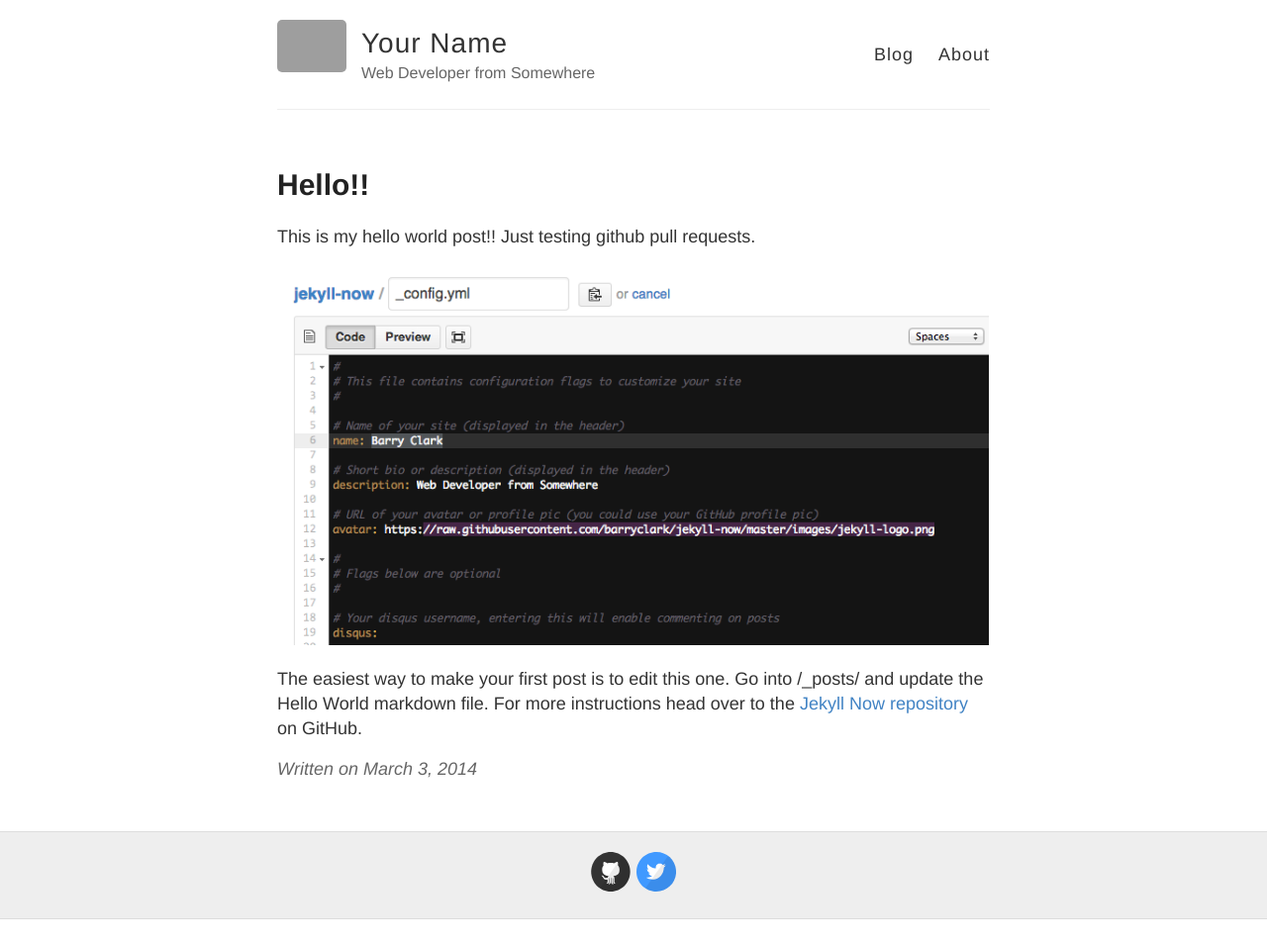
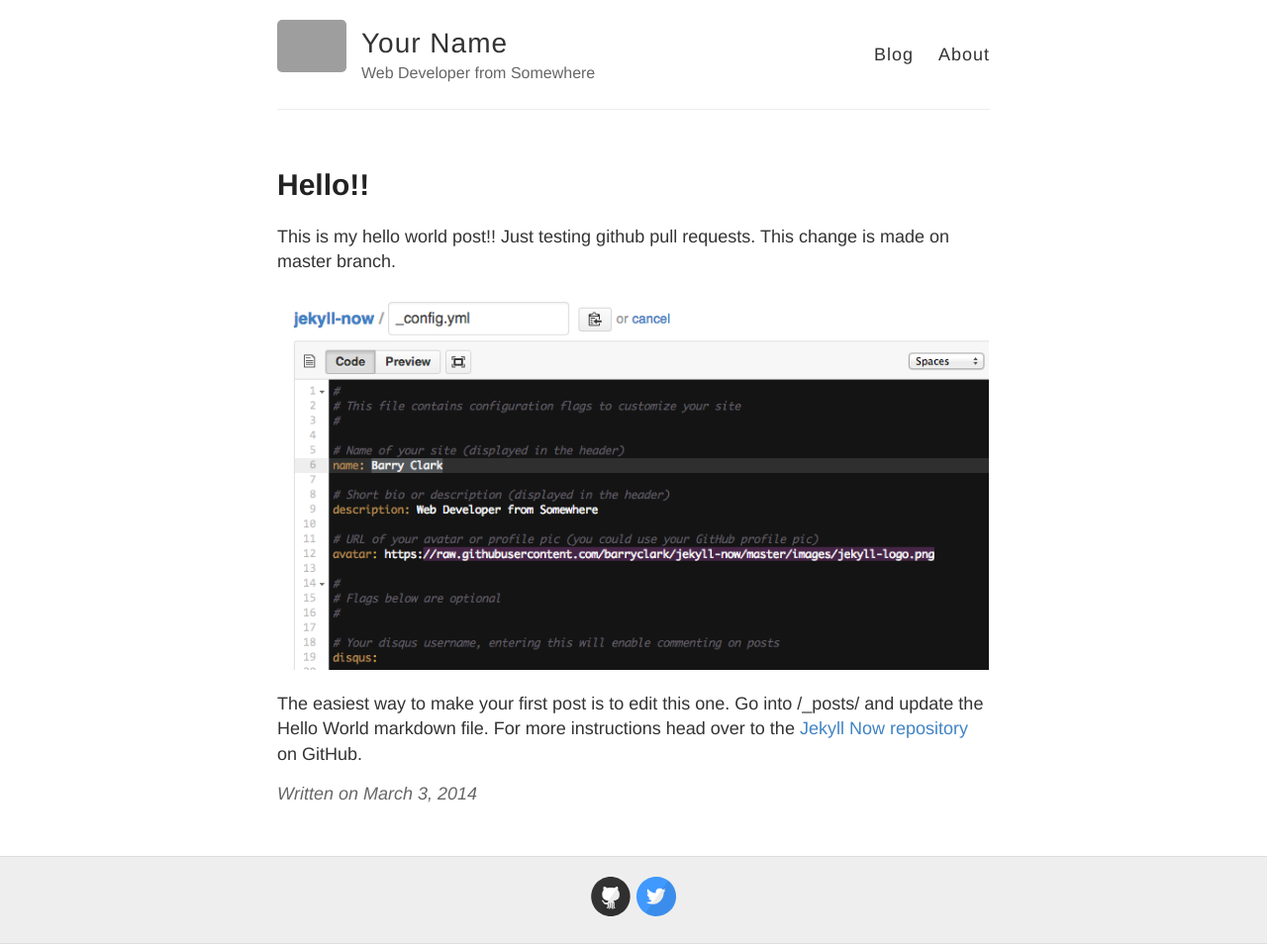
Before and after one commit to yaschikna/yaschikna.github.io, a Jekyll site: the page built from _posts/2014-3-3-Hello-World.md, in a window 1280 px wide. Shown: the whole page at 99% size. Built offline with Jekyll 4.4.1, drawn with Linux system fonts in a browser that asks for light colours; Markdown is read by kramdown in place of the engine named in the settings; before the commit the page ends 929 px from its top, so only the background shows below that; grey boxes are pictures that could not be loaded.

Commit message:
hg-pages what for?

```diff
--- a/_posts/2014-3-3-Hello-World.md
+++ b/_posts/2014-3-3-Hello-World.md
@@ -4,6 +4,7 @@ title: Hello!!
 ---
 
 This is my hello world post!! Just testing github pull requests.
+This change is made on master branch.
 
 ![_config.yml]({{ site.baseurl }}/images/config.png)
 
```
